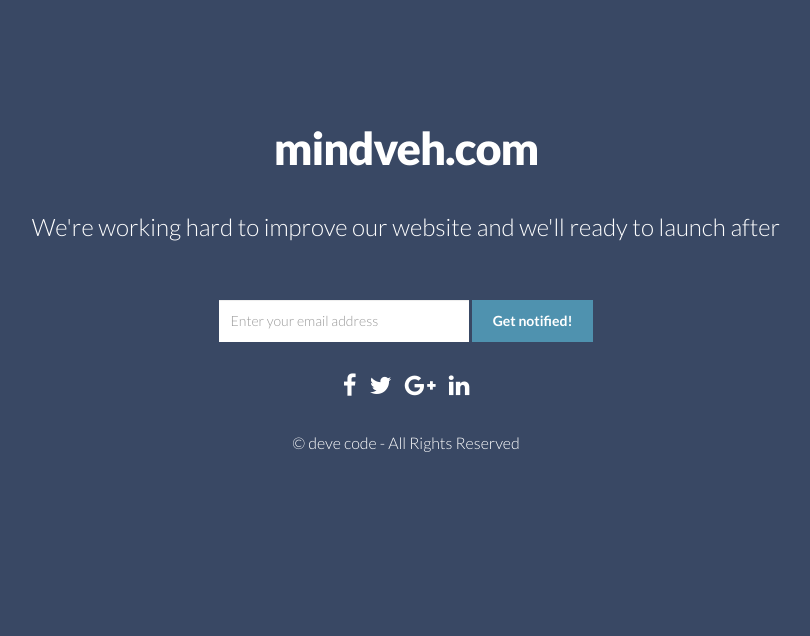
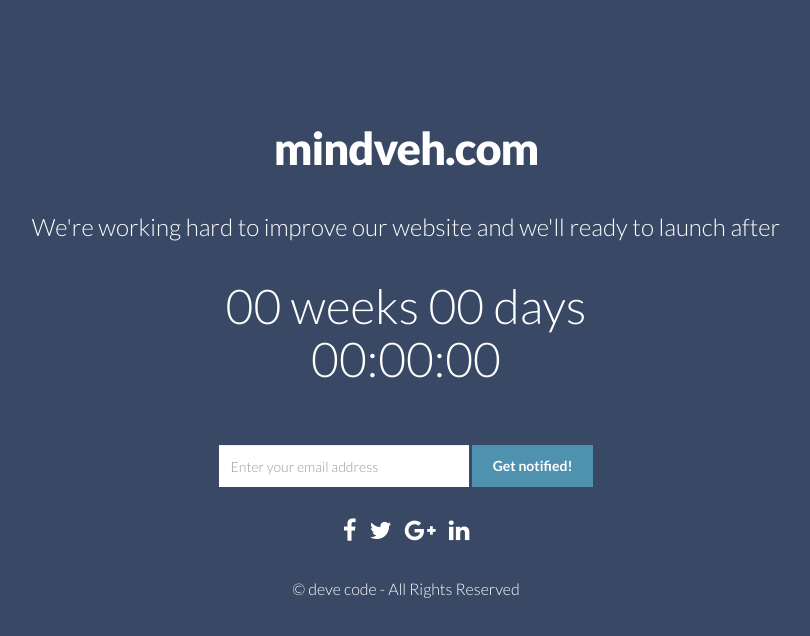
Before and after one commit to hamzadev1111/amazone, a plain HTML site: page index.html in a window 1280 px wide. Shown: the whole page, without its empty margins (234-1044 px from the left). Drawn offline with nearby package versions, Linux system fonts and the light colour scheme; files that its build step writes are made by us from their sources.

Commit message:
Update index.html

```diff
--- a/index.html
+++ b/index.html
@@ -10,12 +10,12 @@
         <title>mindveh.com - countdown</title>
 
         <!-- Bootstrap -->
-        <link href="assets/css/bootstrap.css" rel="stylesheet">
-        <link href="assets/css/bootstrap-theme.css" rel="stylesheet">
-        <link href="assets/css/font-awesome.css" rel="stylesheet">
+        <link href="bootstrap.css" rel="stylesheet">
+        <link href="bootstrap-theme.css" rel="stylesheet">
+        <link href="font-awesome.css" rel="stylesheet">
 
         <!-- siimple style -->
-        <link href="assets/css/style.css" rel="stylesheet">
+        <link href="style.css" rel="stylesheet">
     </head>
 
     <body>
@@ -50,13 +50,13 @@
             </div>
         </div>
         <script src="https://code.jquery.com/jquery-1.10.2.min.js"></script>
-        <script src="assets/js/bootstrap.min.js"></script>
-        <script src="assets/js/jquery.countdown.min.js"></script>
+        <script src="bootstrap.min.js"></script>
+        <script src="jquery.countdown.min.js"></script>
         <script type="text/javascript">
             $('#countdown').countdown('2019/01/01', function (event) {
                 $(this).html(event.strftime('%w weeks %d days <br /> %H:%M:%S'));
             });
         </script>
-        <script src="contactform/contactform.js"></script>
+        <script src="contactform.js"></script>
     </body>
 </html>
```
